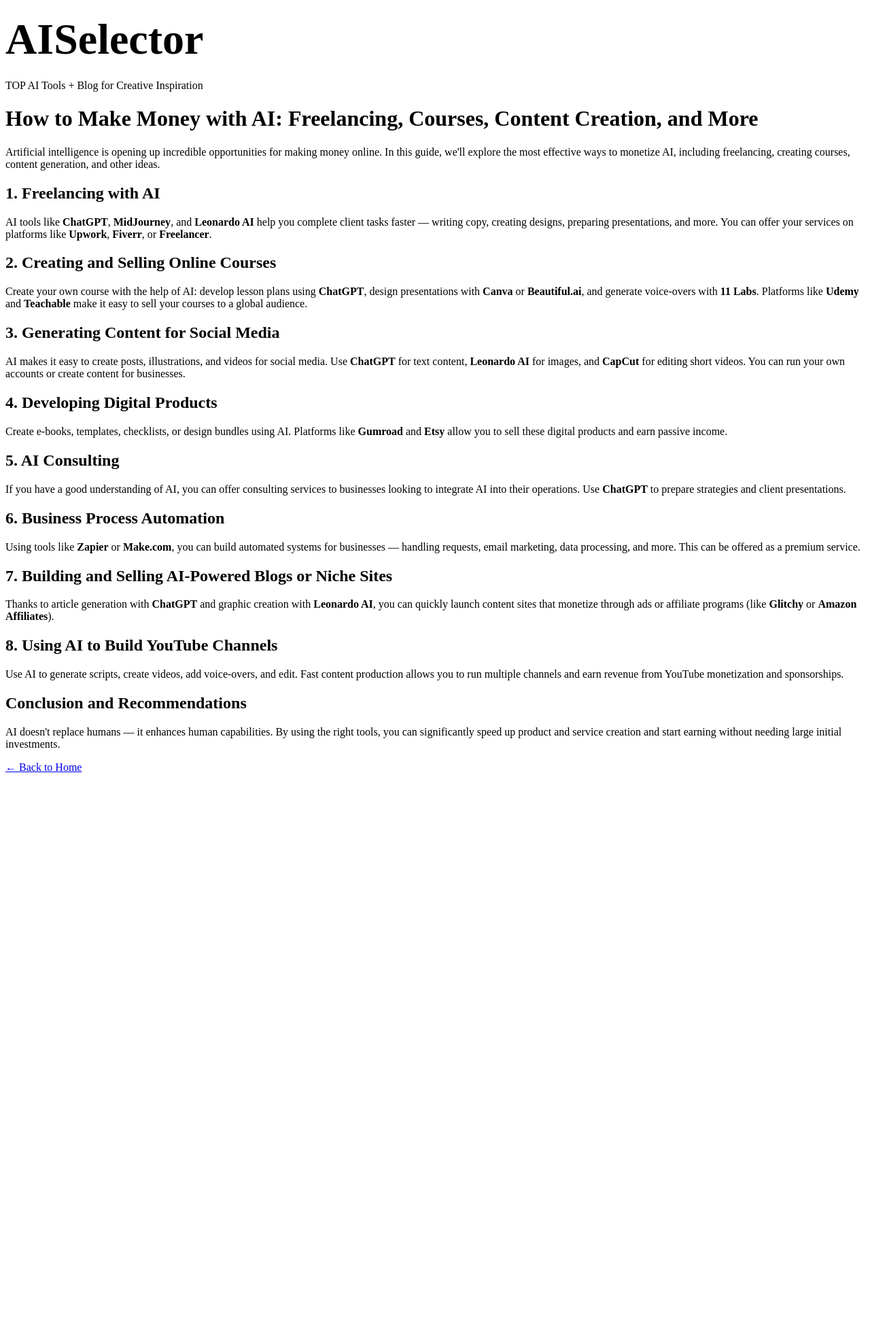
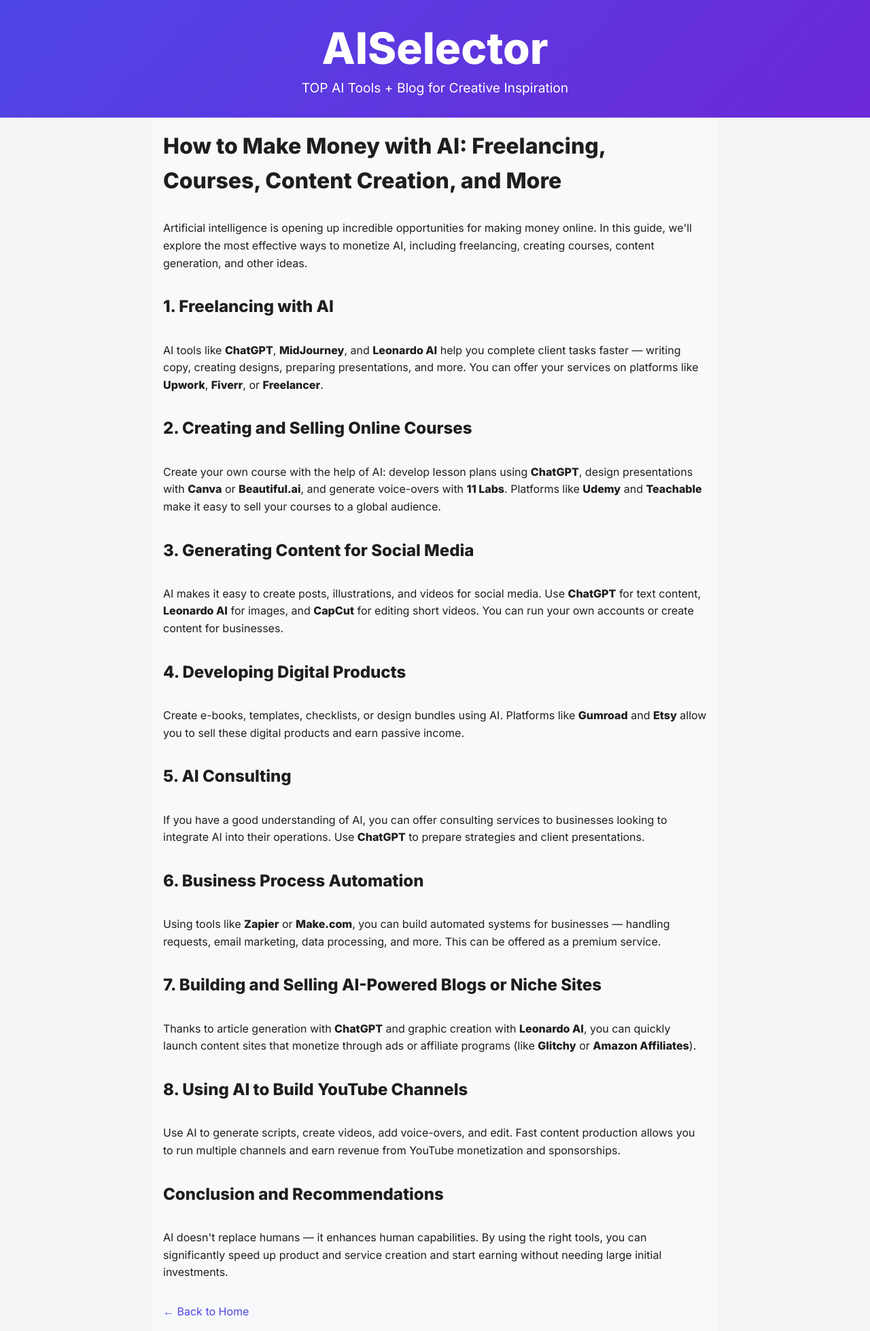
Before and after one commit to just4ius/find, a Jekyll site: the page en/blog/earnings-with-ai.html, which Jekyll copies as it is, in a window 1280 px wide. Shown: the whole page at 68% size. Built offline with Jekyll 4.4.1, drawn with Linux system fonts in a browser that asks for light colours; comment, search, counter and statistics services are not loaded; before the commit the page ends 1154 px from its top, so only the background shows below that.

Commit message:
Update earnings-with-ai.html

```diff
--- a/en/blog/earnings-with-ai.html
+++ b/en/blog/earnings-with-ai.html
@@ -14,12 +14,12 @@
         crossorigin="anonymous"></script>
     <script type="text/javascript" charset="UTF-8"
         src="//cdn.cookie-script.com/s/cf65c0166eede359ac104a2e52dc6353.js"></script>
-    <link rel="stylesheet" href="../css/blog.css">
+    <link rel="stylesheet" href="/css/blog.css">
 </head>
 <body>
     <header>
-        <h1><a href="/" style="text-decoration: none; color: inherit; font-size: 4rem;">AISelector</a></h1>
-        <p><a href="/" style="text-decoration: none; color: inherit;">TOP AI Tools + Blog for Creative Inspiration</a></p>
+        <h1><a href="/en" style="text-decoration: none; color: inherit; font-size: 4rem;">AISelector</a></h1>
+        <p><a href="/en" style="text-decoration: none; color: inherit;">TOP AI Tools + Blog for Creative Inspiration</a></p>
     </header>
 
     <h1>How to Make Money with AI: Freelancing, Courses, Content Creation, and More</h1>
@@ -67,7 +67,7 @@
 
     <p>AI doesn't replace humans — it enhances human capabilities. By using the right tools, you can significantly speed up product and service creation and start earning without needing large initial investments.</p>
 
-    <p><a href="/">← Back to Home</a></p>
+    <p><a href="/en">← Back to Home</a></p>
 
     <script>
         document.addEventListener("DOMContentLoaded", () => {
```
